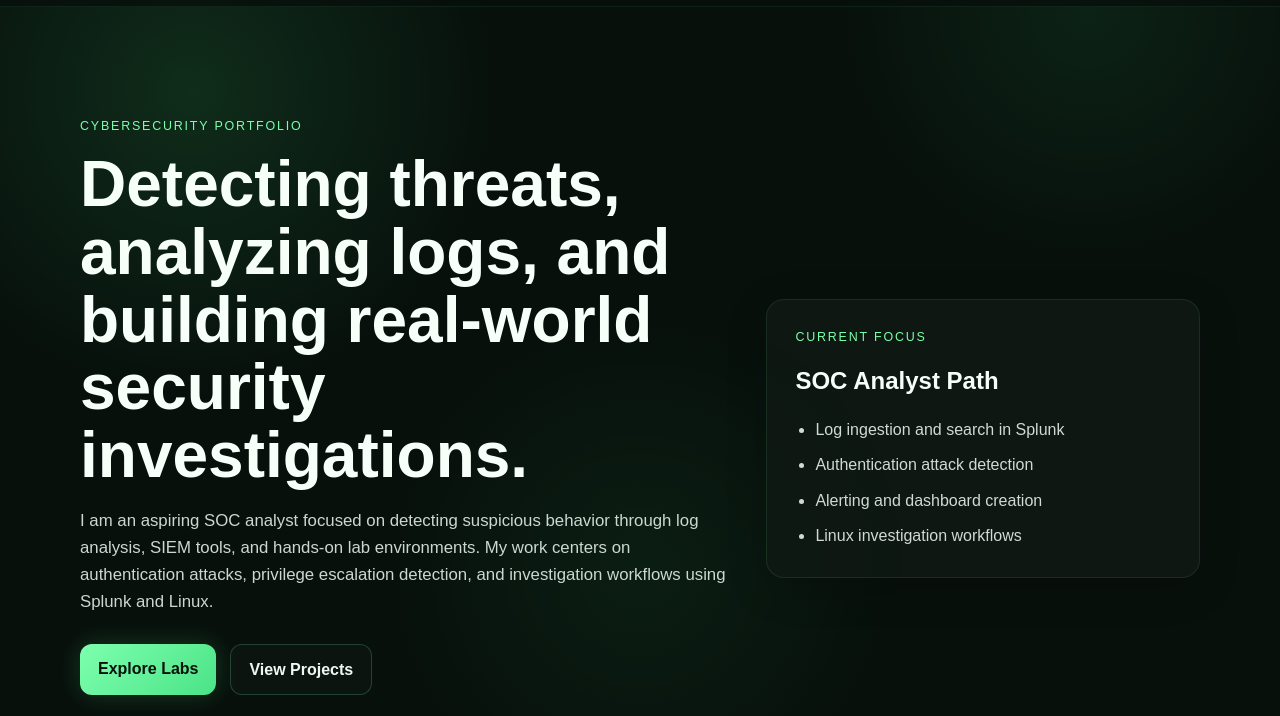
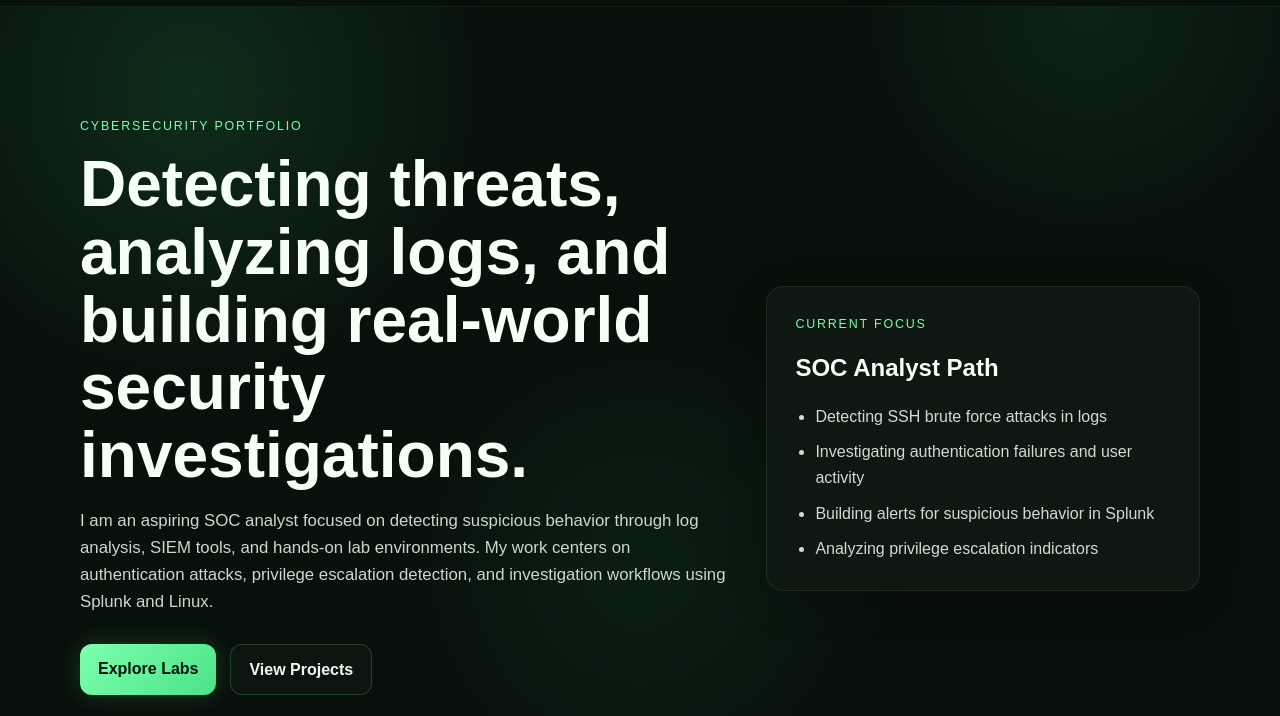
Before and after one commit to vaniersfrancis/vaniersfrancis.github.io, a plain HTML site: page index.html in a window 1280 px wide. Shown: the part 70-786 px from the top of the page. Drawn offline with Linux system fonts and the light colour scheme.

Commit message:
Update index.html

```diff
--- a/index.html
+++ b/index.html
@@ -41,11 +41,11 @@ I am an aspiring SOC analyst focused on detecting suspicious behavior through lo
           </div>
 
           <div class="hero-tags">
-            <span>Splunk SIEM</span>
-<span>Linux Systems</span>
-<span>Threat Detection</span>
-<span>Authentication Analysis</span>
-          </div>
+  <span>Splunk SIEM</span>
+  <span>Linux Systems</span>
+  <span>Threat Detection</span>
+  <span>Authentication Analysis</span>
+</div>
         </div>
 
         <div class="hero-panel">
@@ -53,10 +53,10 @@ I am an aspiring SOC analyst focused on detecting suspicious behavior through lo
             <p class="panel-label">Current Focus</p>
             <h2>SOC Analyst Path</h2>
             <ul>
-              <li>Log ingestion and search in Splunk</li>
-              <li>Authentication attack detection</li>
-              <li>Alerting and dashboard creation</li>
-              <li>Linux investigation workflows</li>
+             <li>Detecting SSH brute force attacks in logs</li>
+<li>Investigating authentication failures and user activity</li>
+<li>Building alerts for suspicious behavior in Splunk</li>
+<li>Analyzing privilege escalation indicators</li>
             </ul>
           </div>
         </div>
```
